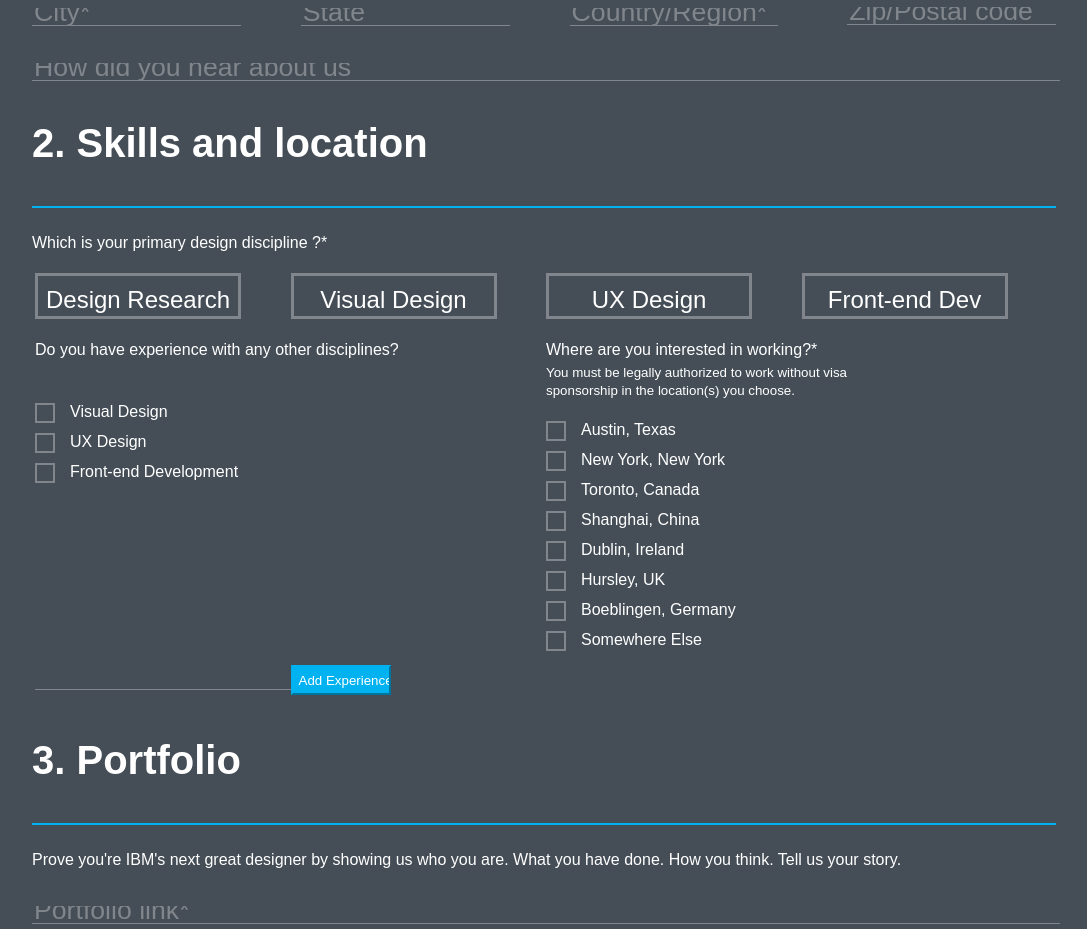
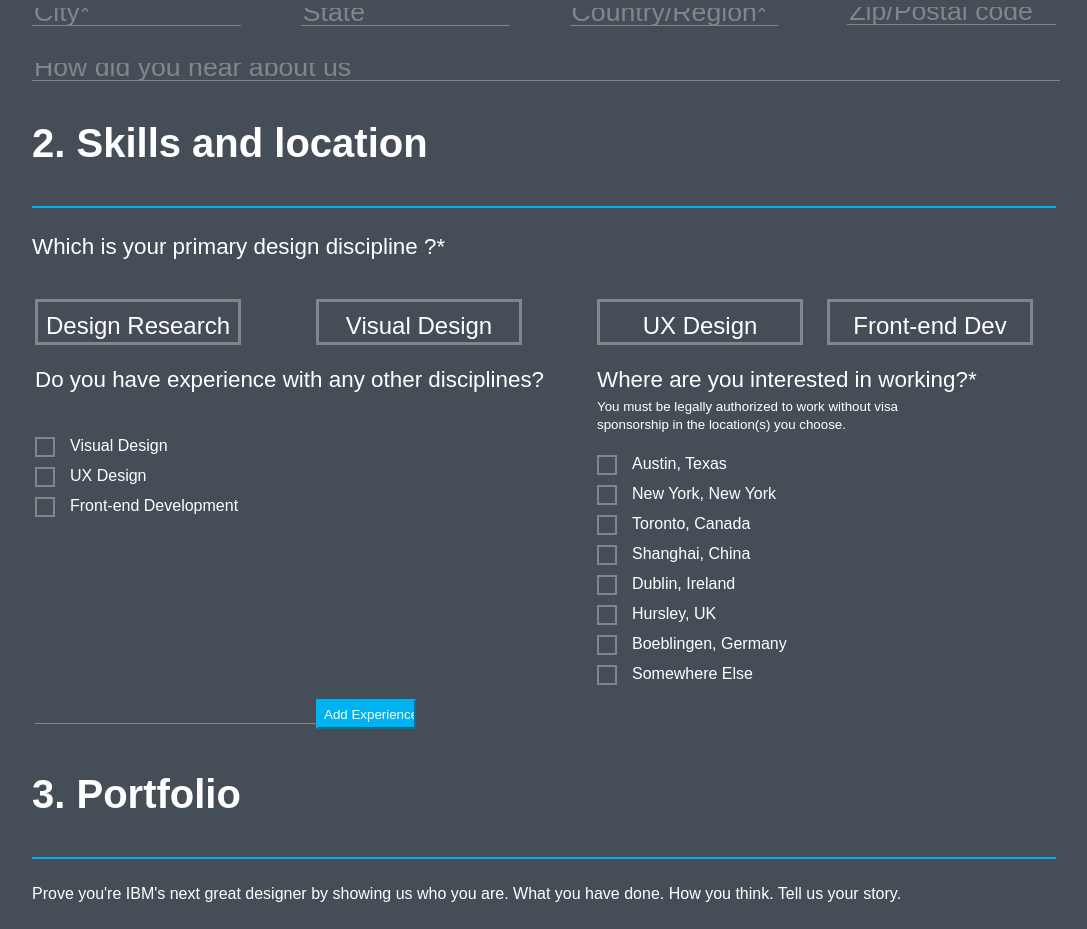
Before and after one commit to Sannu8/React-Form, a React (Create React App) app: page / in a window 1280 px wide. Shown: the part 600-1529 px from the top of the page, without its empty margins (96-1183 px from the left). Built offline with nearby package versions, Linux system fonts and the light colour scheme.

Commit message:
Trying to test the component CheckBox -- fail

```diff
--- a/src/Css/App.css
+++ b/src/Css/App.css
@@ -86,7 +86,9 @@ input[name="invalid"] {
   input::placeholder {
     font-size: 2em;
   }
-
+  .text {
+    font-size: 1.4em;
+  }
 }
 @media only screen and (min-width: 1280px) and (max-width: 1440px) {
 
--- a/src/Skills.js
+++ b/src/Skills.js
@@ -105,7 +105,9 @@ class Skills extends Component {
 				<h3>2. Skills and location</h3>
 				<hr />
 				<br />
-				Which is your primary design discipline ?*
+				<section className="text">
+					Which is your primary design discipline ?*
+				</section>
 				<br />
 				<br />
 				<table>
@@ -126,12 +128,16 @@ class Skills extends Component {
 						<tr id="questions">
 							<td colSpan="2">
 								<br />
-								Do you have experience with any other disciplines?
+								<section className="text">
+									Do you have experience with any other disciplines?
+								</section>
 							</td>
 
 							<td colSpan="2" className="secondCol">
 								<br />
-								Where are you interested in working?*
+								<section className="text">
+									Where are you interested in working?*
+								</section>
 							</td>
 						</tr>
 
```
Also changed, not shown: 1 other file (tests, documents, lock files or other folders).
